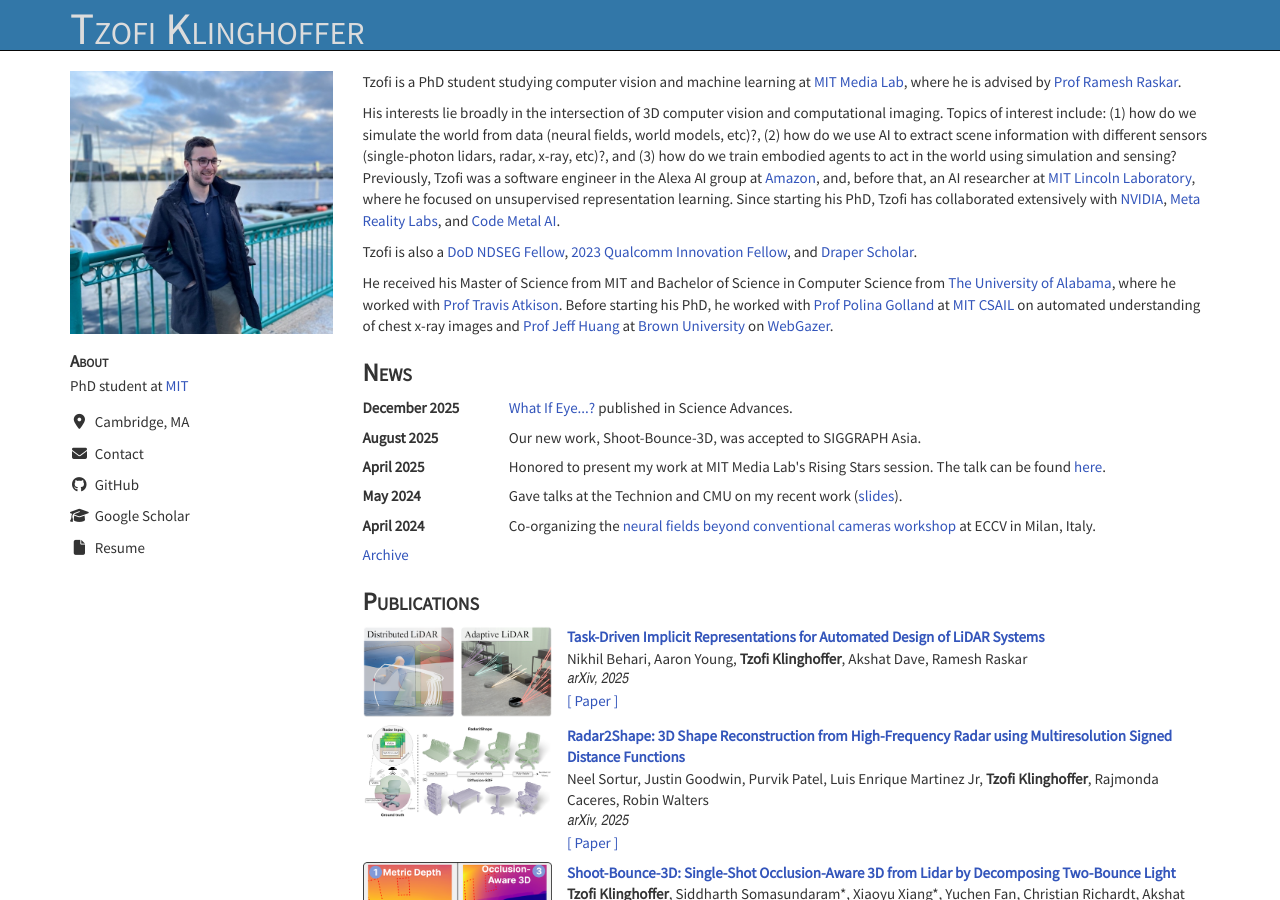
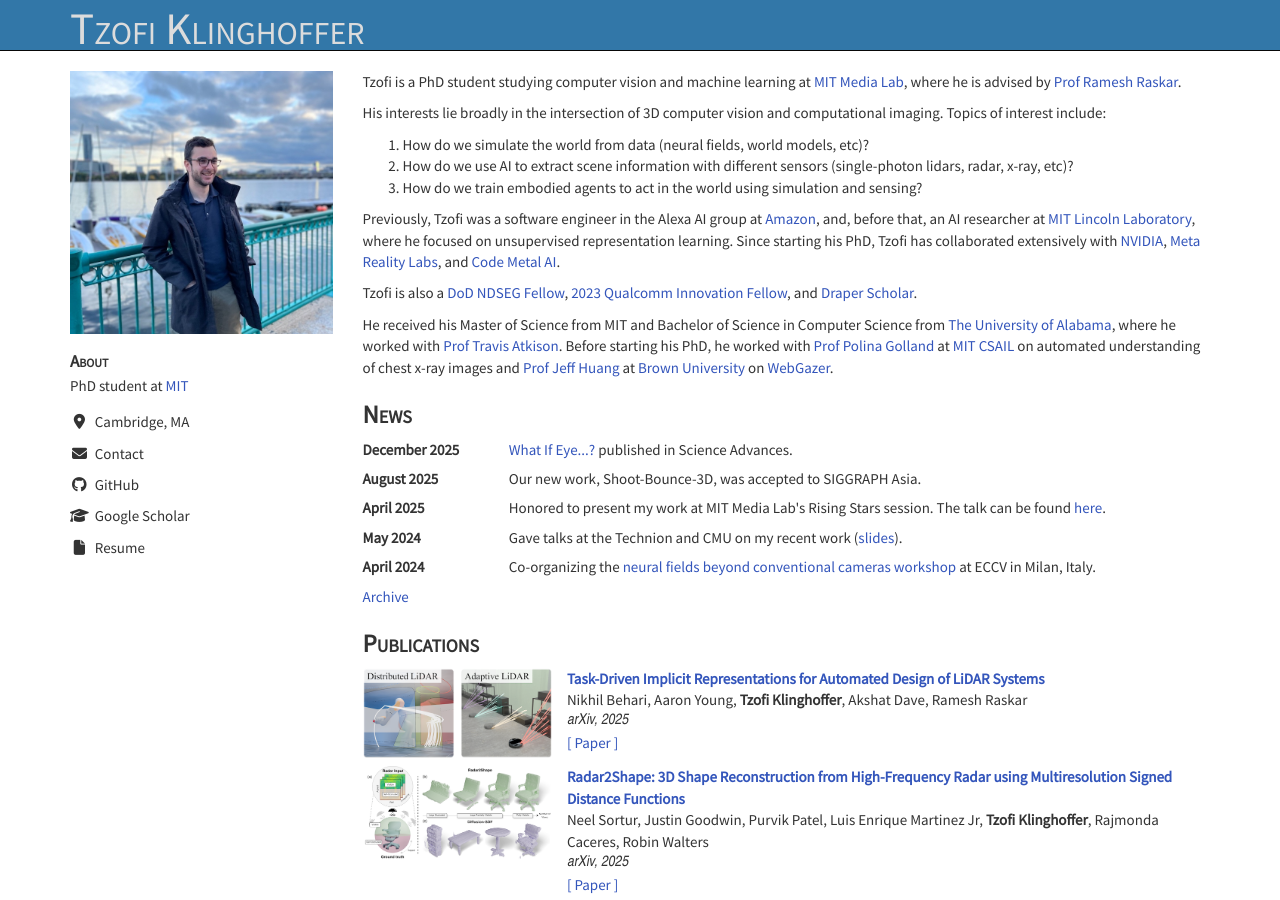
Before and after one commit to tzofi/tzofi.github.io, a Jekyll site: the page built from index.html, in a window 1280 px wide and 900 px high. Built offline with Jekyll 4.4.1, drawn with Linux system fonts in a browser that asks for light colours; nearby versions of some CDN libraries.

Commit message:
formatting

```diff
--- a/index.html
+++ b/index.html
@@ -9,13 +9,17 @@ layout: default
     </p>
     <p>
     His interests lie broadly in the intersection of 3D computer vision and computational imaging. Topics of interest include:
-    (1) how do we simulate the world from data (neural fields, world models, etc)?,
-    (2) how do we use AI to extract scene information with different sensors (single-photon lidars, radar, x-ray, etc)?, and
-    (3) how do we train embodied agents to act in the world using simulation and sensing?
-    Previously, Tzofi was a software engineer in the Alexa AI group at <a target='_blank' href='https://www.amazon.science/'>Amazon</a>, and, before that, an AI researcher at <a target='_blank' href='https://www.ll.mit.edu/'>MIT Lincoln Laboratory</a>, where he focused on unsupervised representation learning. Since starting his PhD, Tzofi has collaborated extensively with <a target='_blank' href='https://www.nvidia.com/en-us/research/'>NVIDIA</a>, <a target='_blank' href='https://about.meta.com/realitylabs/'>Meta Reality Labs</a>, and <a target='_blank' href='https://www.codemetal.ai/'>Code Metal AI</a>.
-	</p>
-	<p>
-	Tzofi is also a <a target='_blank' href='https://ndseg.sysplus.com/'>DoD NDSEG Fellow</a>, <a target='_blank' href='https://www.qualcomm.com/research/university-relations/innovation-fellowship/2023-north-america'>2023 Qualcomm Innovation Fellow</a>, and <a target='_blank' href='https://www.draper.com/education-programs/draper-scholars-program'>Draper Scholar</a>.
+    </p>
+    <ol>
+        <li>How do we simulate the world from data (neural fields, world models, etc)?</li>
+        <li>How do we use AI to extract scene information with different sensors (single-photon lidars, radar, x-ray, etc)?</li>
+        <li>How do we train embodied agents to act in the world using simulation and sensing?</li>
+    </ol>
+    <p>
+        Previously, Tzofi was a software engineer in the Alexa AI group at <a target='_blank' href='https://www.amazon.science/'>Amazon</a>, and, before that, an AI researcher at <a target='_blank' href='https://www.ll.mit.edu/'>MIT Lincoln Laboratory</a>, where he focused on unsupervised representation learning. Since starting his PhD, Tzofi has collaborated extensively with <a target='_blank' href='https://www.nvidia.com/en-us/research/'>NVIDIA</a>, <a target='_blank' href='https://about.meta.com/realitylabs/'>Meta Reality Labs</a>, and <a target='_blank' href='https://www.codemetal.ai/'>Code Metal AI</a>.
+    </p>
+        <p>
+        Tzofi is also a <a target='_blank' href='https://ndseg.sysplus.com/'>DoD NDSEG Fellow</a>, <a target='_blank' href='https://www.qualcomm.com/research/university-relations/innovation-fellowship/2023-north-america'>2023 Qualcomm Innovation Fellow</a>, and <a target='_blank' href='https://www.draper.com/education-programs/draper-scholars-program'>Draper Scholar</a>.
 	</p>
 	<p>
 	He received his Master of Science from MIT and Bachelor of Science in Computer Science from <a target='_blank' href='https://www.ua.edu/'>The University of Alabama</a>, where he worked with <a target='_blank' href='http://atkison.cs.ua.edu/'>Prof Travis Atkison</a>. Before starting his PhD, he worked with <a target='_blank' href='http://people.csail.mit.edu/polina/'>Prof Polina Golland</a> at <a target='_blank' href='https://www.csail.mit.edu/'>MIT CSAIL</a> on automated understanding of chest x-ray images and <a target='_blank' href='https://jeffhuang.com/'>Prof Jeff Huang</a> at <a target='_blank' href='https://www.brown.edu/'>Brown University</a> on <a target='_blank' href='https://webgazer.cs.brown.edu/'>WebGazer</a>.
```
